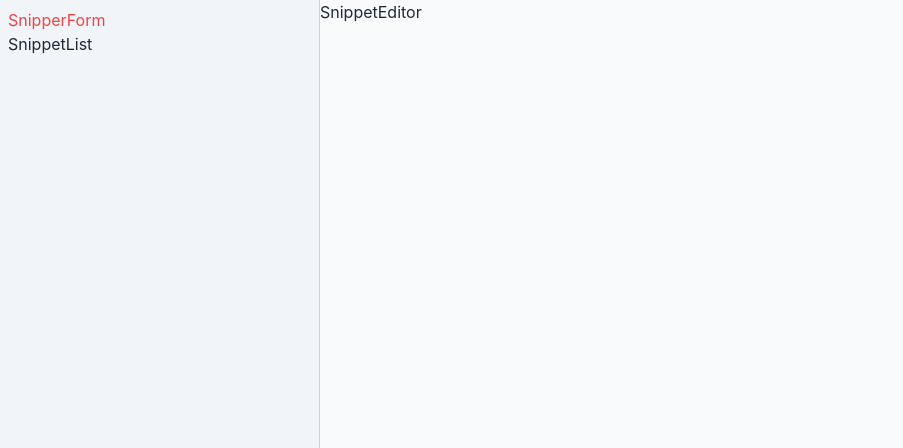
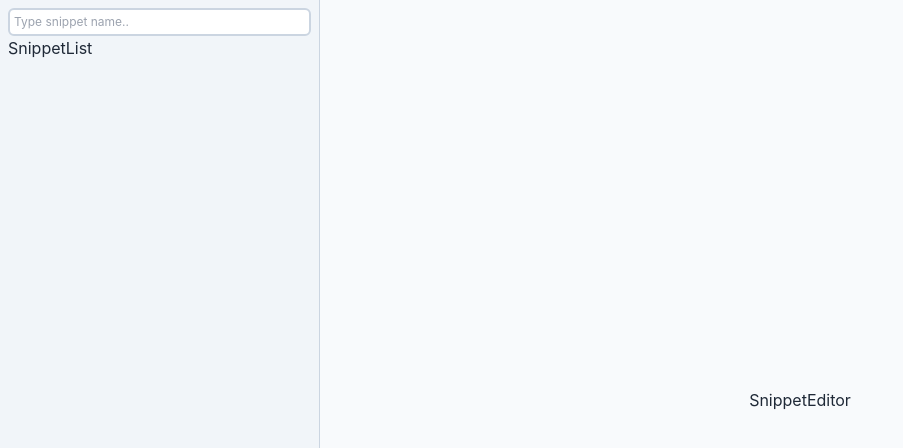
Before and after one commit to Hctor11/tauri-react-app, a React (Vite) app: page / in a window 1280 px wide. Shown: the top 448 px of the page, without its empty margins (0-903 px from the left). Built offline with nearby package versions, Linux system fonts and the light colour scheme.

Commit message:
[add] enabled dialog

```diff
--- a/src-tauri/tauri.conf.json
+++ b/src-tauri/tauri.conf.json
@@ -15,6 +15,12 @@
       "shell": {
         "all": false,
         "open": true
+      },
+      "dialog": {
+        "message": true,
+        "open": false,
+        "save": true,
+        "confirm": true
       }
     },
     "bundle": {
--- a/src/App.tsx
+++ b/src/App.tsx
@@ -9,7 +9,7 @@ const App = () => {
         <SnippetForm />
         <SnippetList />
       </div>
-      <div className="col-span-9">
+      <div className="col-span-9 flex justify-center items-center">
         <SnippetEditor />
       </div>
     </div>
--- a/src/components/SnippetForm.tsx
+++ b/src/components/SnippetForm.tsx
@@ -1,9 +1,14 @@
-
 const SnippetForm = () => {
   return (
-    <div>
-      <p className="text-red-500">SnipperForm</p></div>
-  )
-}
+    <form onSubmit={(e) => {
+      e.preventDefault()
+      alert('saved form')
+    }}>
+      <input type="text"
+        placeholder="Type snippet name.."
+        className="p-1 border-2 border-slate-300 rounded-md text-xs w-full" />
+    </form>
+  );
+};
 
-export default SnippetForm
+export default SnippetForm;
```
Also changed, not shown: 2 other files (tests, documents, lock files or other folders).
